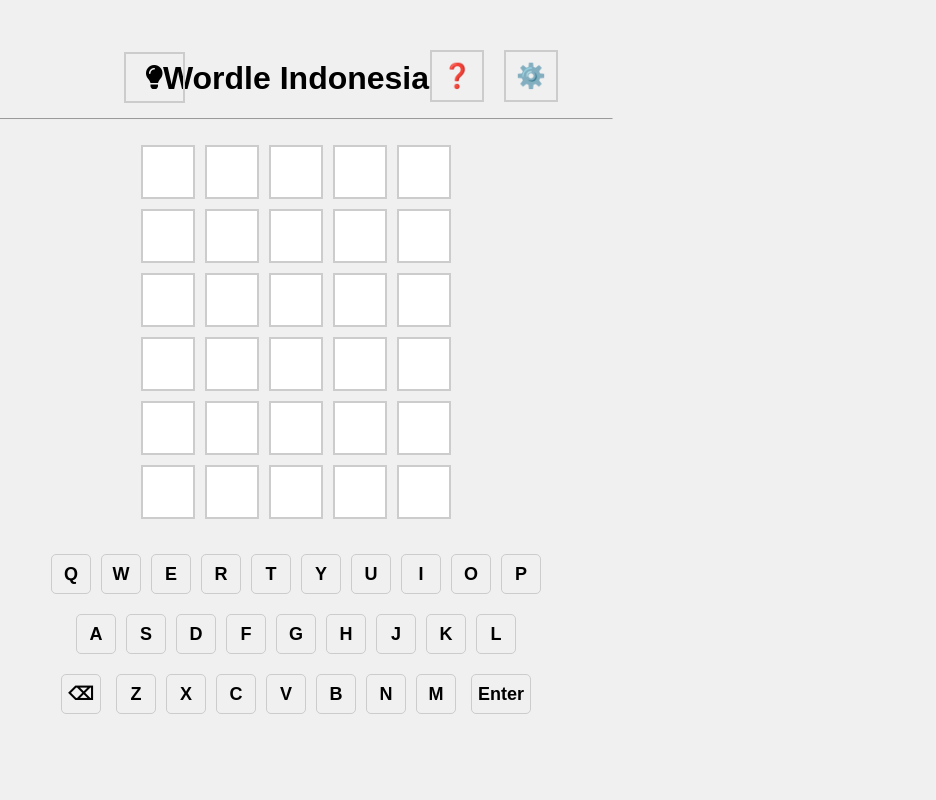
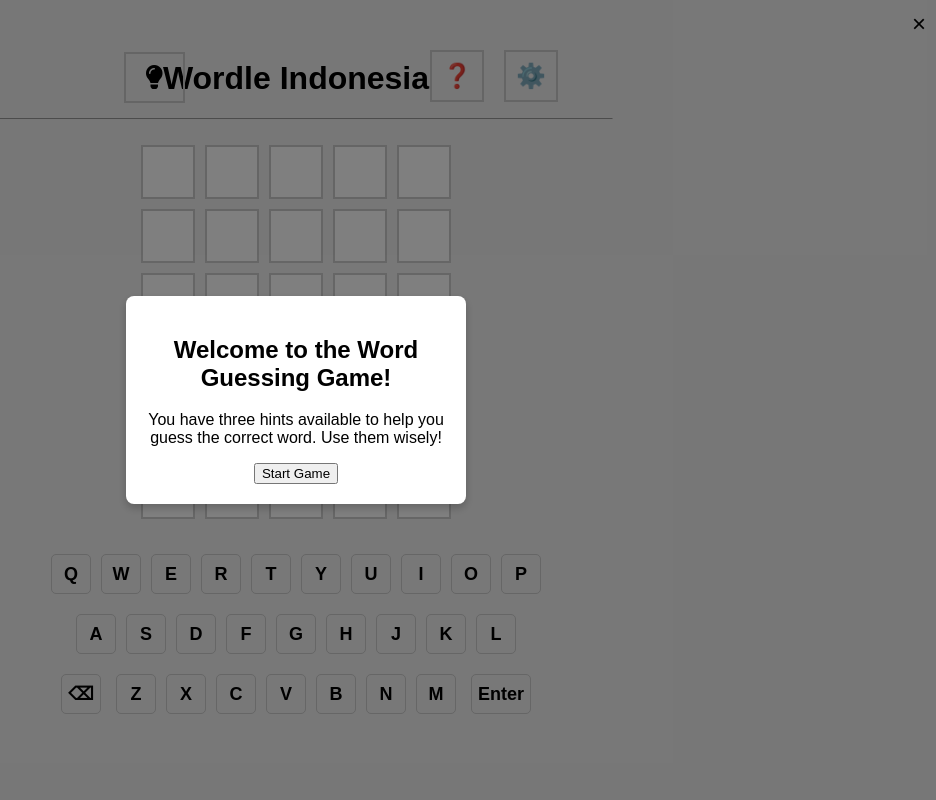
Before and after one commit to pangeranS29/Project-Algoritma-Lanjut-Kelompok-05, a Flask app: page / in a window 1280 px wide. Shown: the whole page, without its empty margins (344-1280 px from the left). Run offline with Flask 3, Linux system fonts and the light colour scheme.

Commit message:
update keyboard & modal

```diff
--- a/static/script.js
+++ b/static/script.js
@@ -16,7 +16,19 @@
     }
 };
 
-
+// Listen for physical keyboard input
+document.addEventListener('keydown', (event) => {
+    const key = event.key.toUpperCase(); // Convert to uppercase to match the displayed keyboard
+    if (key === 'ENTER') {
+        checkGuess();
+    } else if (key === 'BACKSPACE') {
+        deleteLetter();
+    } else if (/^[A-Z]$/.test(key) && currentGuess.length < 5) {
+        // Only accept letters A-Z for input and limit to 5 characters
+        handleKeyPress(key);
+    }
+    updateGrid();
+});
 
 // Function to display hint message in a modal
 function displayHintMessage(message) {
@@ -38,9 +50,6 @@
         }
     };
 }
-
-
-
 
 // Close modal when close button is clicked
 document.querySelector('.close-button').onclick = () => {
@@ -128,9 +137,6 @@
     });
 }
 
-
-
-
 function handleKeyPress(letter) {
     if (letter === 'ENTER') {
         checkGuess();
@@ -182,8 +188,6 @@
     }
 }
 
-
-
 function deleteLetter() {
     currentGuess = currentGuess.slice(0, -1);
     updateGrid();
@@ -204,10 +208,33 @@
     });
 }
 
+// Display the introductory modal when the page loads
+document.addEventListener('DOMContentLoaded', () => {
 
-
-document.addEventListener('DOMContentLoaded', () => {
     fetchNewWord();
     createGrid();
     createKeyboard();
+
+
+    const introModal = document.getElementById('intro-modal');
+    const startGameButton = document.getElementById('start-game-btn');
+    const closeIntroButton = document.querySelector('close-intro-button');
+
+    // Show the intro modal
+    introModal.style.display = 'flex';
+
+    // Hide the modal when clicking the start game button
+    startGameButton.onclick = () => {
+        introModal.style.display = 'none';
+        fetchNewWord(); // Start the game by fetching a new word
+    };
+
+    // Also allow closing the modal with the close button
+    closeIntroButton.onclick = () => {
+        introModal.style.display = 'none';
+        fetchNewWord(); // Start the game if closed with the close button
+
+
+    };
+
 });
--- a/static/style.css
+++ b/static/style.css
@@ -239,3 +239,35 @@
     font-size: 24px;
     cursor: pointer;
 }
+
+
+/* Intro Modal Styling */
+#intro-modal {
+    display: flex; /* Display it by default */
+    position: fixed;
+    z-index: 1001;
+    left: 0;
+    top: 0;
+    width: 100%;
+    height: 100%;
+    background-color: rgba(0, 0, 0, 0.5);
+    justify-content: center;
+    align-items: center;
+}
+
+.modal-content1 {
+    background-color: #ffffff;
+    padding: 20px;
+    border-radius: 8px;
+    width: 300px;
+    text-align: center;
+    box-shadow: 0px 4px 8px rgba(0, 0, 0, 0.2);
+}
+
+.close-intro-button {
+    position: absolute;
+    top: 10px;
+    right: 10px;
+    font-size: 24px;
+    cursor: pointer;
+}
--- a/templates/index.html
+++ b/templates/index.html
@@ -37,6 +37,16 @@
         </div>
     </div>
 
+    <!-- Notification Modal -->
+<div id="intro-modal" class="modal">
+    <div class="modal-content1">
+        <span class="close-intro-button">&times;</span>
+        <h2>Welcome to the Word Guessing Game!</h2>
+        <p>You have three hints available to help you guess the correct word. Use them wisely!</p>
+        <button id="start-game-btn">Start Game</button>
+    </div>
+</div>
+
     <script src="static/script.js"></script>
 </body>
 </html>
```
